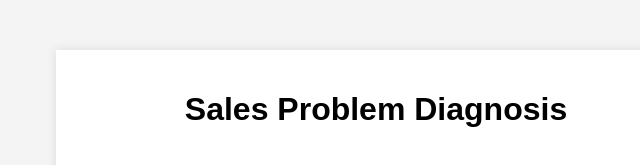
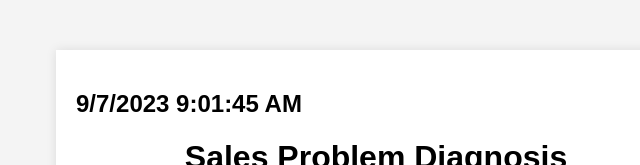
Before and after one commit to sainskejut/sainskejut.github.io, a plain HTML site: page index.html in a window 1280 px wide. Shown: the top 165 px of the page, without its empty margins (264-904 px from the left). Drawn offline with Linux system fonts and the light colour scheme.

Commit message:
Update index.html

```diff
--- a/index.html
+++ b/index.html
@@ -8,6 +8,7 @@
 </head>
 <body>
     <div class="app-container">
+        <h2 id="current-date-time"></h2>
         <h1>Sales Problem Diagnosis</h1>
         <div id="question-container">
             <!-- Questions will be loaded here dynamically -->
```
